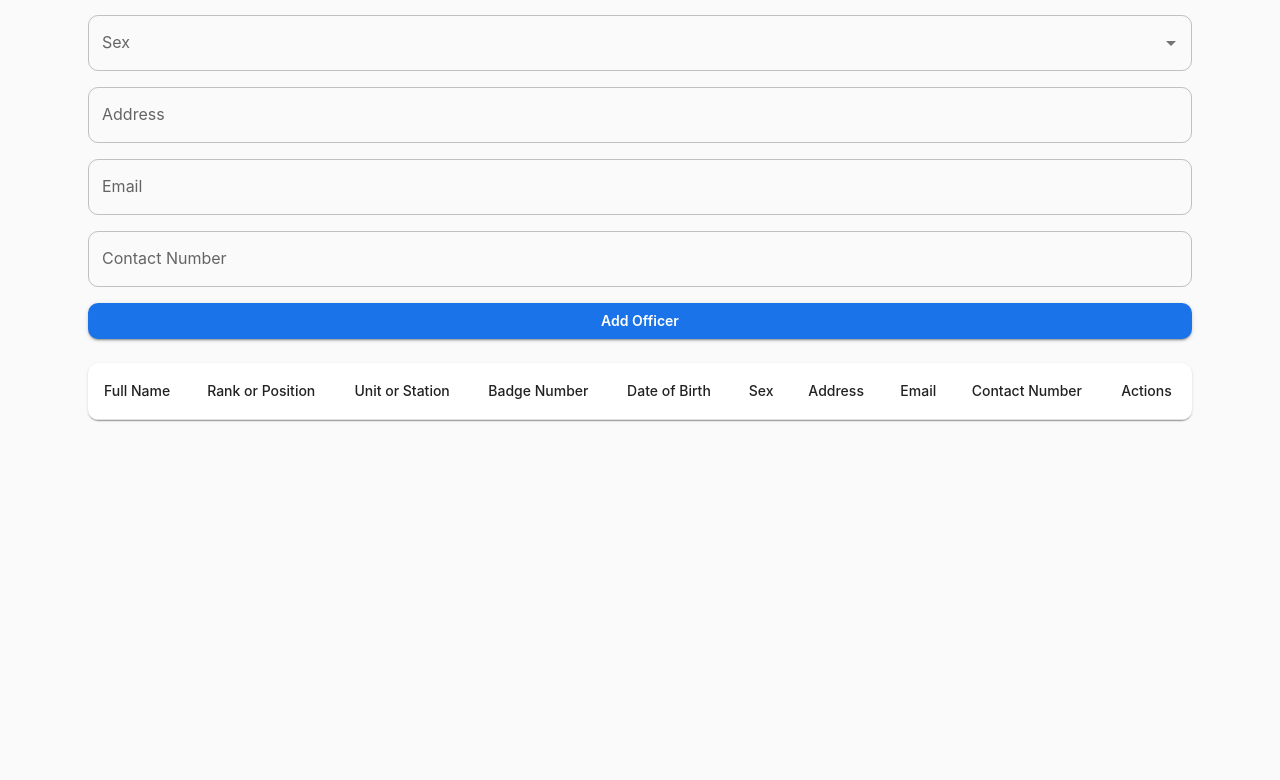
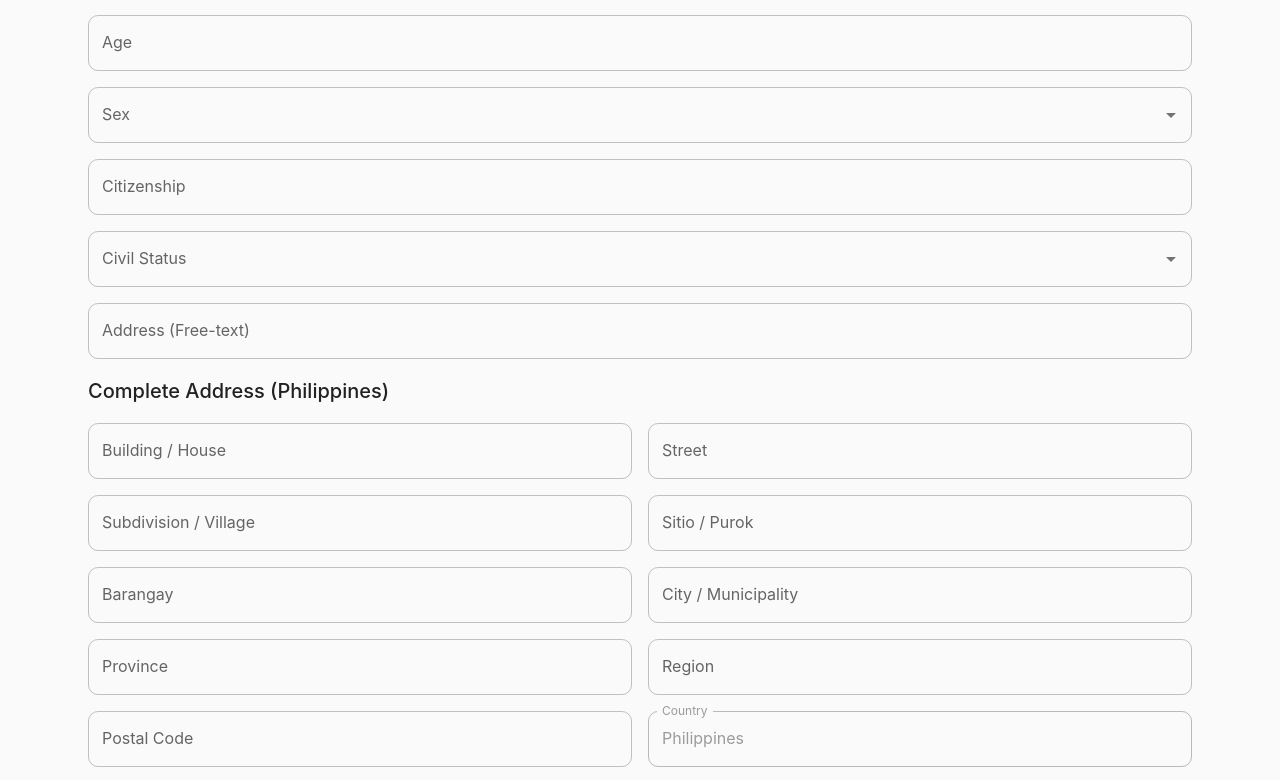
Before and after one commit to JomarMonreal/Investigation-Report-Maker, a React (Vite) app in the folder investigation-report-maker/: page /police-officer-management in a window 1280 px wide. Shown: the part 520-1300 px from the top of the page. Before the commit the page ends 996 px from the top, so only its background shows below. Built offline with nearby package versions, Linux system fonts and the light colour scheme.

Commit message:
feat: Enhance PoliceOfficerManagement with structured address fields and civil status options

```diff
--- a/investigation-report-maker/src/pages/PoliceOfficerManagement.tsx
+++ b/investigation-report-maker/src/pages/PoliceOfficerManagement.tsx
@@ -15,10 +15,10 @@ import {
   Autocomplete,
 } from "@mui/material";
 import { usePoliceOfficer } from "../hooks/usePoliceOfficer";
-import type { Officer, Sex } from "../types/CaseDatails";
+import type { Officer, Sex, CivilStatus } from "../types/CaseDatails";
 
-const ranks = [
-  // Commissioned Officers
+const ranks: string[] = [
+  // A. Current commissioned officers
   "Police General (PGEN)",
   "Police Lieutenant General (PLTGEN)",
   "Police Major General (PMGEN)",
@@ -28,20 +28,53 @@ const ranks = [
   "Police Major (PMAJ)",
   "Police Captain (PCPT)",
   "Police Lieutenant (PLT)",
-  // Non-Commissioned Officers
+
+  // B. Current non-commissioned officers
   "Police Executive Master Sergeant (PEMS)",
   "Police Chief Master Sergeant (PCMS)",
   "Police Senior Master Sergeant (PSMS)",
   "Police Master Sergeant (PMSg)",
   "Police Staff Sergeant (PSSg)",
   "Police Corporal (PCpl)",
-  "Patrolman / Patrolwoman (Pat)",
+  "Patrolman (Pat)",
+  "Patrolwoman (Pat)",
+
+  // C. Legacy non-commissioned officers (pre-RA 11279)
+  "Senior Police Officer IV (SPO4)",
+  "Senior Police Officer III (SPO3)",
+  "Senior Police Officer II (SPO2)",
+  "Senior Police Officer I (SPO1)",
+  "Police Officer III (PO3)",
+  "Police Officer II (PO2)",
+  "Police Officer I (PO1)",
 ];
 
 const sexes: Sex[] = ["Male", "Female", "Other", "Prefer Not To Say"];
 
+const civilStatuses: CivilStatus[] = [
+  "Single",
+  "Married",
+  "Widowed",
+  "Separated",
+  "Other",
+];
+
+const emptyCompleteAddress: NonNullable<Officer["completeAddress"]> = {
+  buildingOrHouse: "",
+  street: "",
+  subdivisionOrVillage: "",
+  sitioOrPurok: "",
+  barangay: "",
+  cityOrMunicipality: "",
+  province: "",
+  region: "",
+  postalCode: "",
+  country: "Philippines",
+};
+
 const PoliceOfficerManagement: React.FC = () => {
-  const { officers, addOfficer, updateOfficer, deleteOfficer } = usePoliceOfficer(); // Use context
+  const { officers, addOfficer, updateOfficer, deleteOfficer } = usePoliceOfficer();
+
   const [form, setForm] = useState<Officer>({
     fullName: "",
     rankOrPosition: "",
@@ -55,11 +88,32 @@ const PoliceOfficerManagement: React.FC = () => {
     civilStatus: undefined,
     address: "",
     email: undefined,
+    completeAddress: emptyCompleteAddress,
   });
+
   const [editingBadgeNumber, setEditingBadgeNumber] = useState<string | null>(null);
 
-  const handleInputChange = (field: keyof Officer, value: string) => {
-    setForm({ ...form, [field]: value });
+  const handleInputChange = <K extends keyof Officer>(field: K, value: Officer[K]) => {
+    setForm((prev) => ({
+      ...prev,
+      [field]: value,
+    }));
+  };
+
+  const handleCompleteAddressChange = <
+    K extends keyof NonNullable<Officer["completeAddress"]>
+  >(
+    field: K,
+    value: NonNullable<Officer["completeAddress"]>[K]
+  ) => {
+    setForm((prev) => ({
+      ...prev,
+      completeAddress: {
+        ...emptyCompleteAddress,
+        ...prev.completeAddress,
+        [field]: value,
+      },
+    }));
   };
 
   const handleAddOrUpdateOfficer = () => {
@@ -69,6 +123,7 @@ const PoliceOfficerManagement: React.FC = () => {
     } else {
       addOfficer(form);
     }
+
     setForm({
       fullName: "",
       rankOrPosition: "",
@@ -82,6 +137,7 @@ const PoliceOfficerManagement: React.FC = () => {
       civilStatus: undefined,
       address: "",
       email: undefined,
+      completeAddress: emptyCompleteAddress,
     });
   };
 
@@ -92,12 +148,14 @@ const PoliceOfficerManagement: React.FC = () => {
   const handleEditOfficer = (badgeNumber: string) => {
     const officer = officers.find((o) => o.badgeNumber === badgeNumber);
     if (officer) {
-      setForm(officer);
+      setForm({
+        ...officer,
+        completeAddress: officer.completeAddress ?? emptyCompleteAddress,
+      });
       setEditingBadgeNumber(badgeNumber);
     }
   };
 
-  // save every time officers change
   useEffect(() => {
     handleSaveToLocalStorage();
     // eslint-disable-next-line react-hooks/exhaustive-deps
@@ -116,12 +174,18 @@ const PoliceOfficerManagement: React.FC = () => {
           onChange={(e) => handleInputChange("fullName", e.target.value)}
           fullWidth
         />
+
         <Autocomplete
           options={ranks}
           value={form.rankOrPosition}
-          onChange={(_, newValue) => handleInputChange("rankOrPosition", newValue || "")}
-          renderInput={(params) => <TextField {...params} label="Rank or Position" fullWidth />}
+          onChange={(_, newValue) =>
+            handleInputChange("rankOrPosition", (newValue ?? "") as Officer["rankOrPosition"])
+          }
+          renderInput={(params) => (
+            <TextField {...params} label="Rank or Position" fullWidth />
+          )}
         />
+
         <TextField
           label="Unit or Station"
           value={form.unitOrStation}
@@ -135,39 +199,178 @@ const PoliceOfficerManagement: React.FC = () => {
           onChange={(e) => handleInputChange("badgeNumber", e.target.value)}
           fullWidth
         />
+
         <TextField
           label="Date of Birth"
           type="date"
-          value={form.dateOfBirth || ""}
-          onChange={(e) => handleInputChange("dateOfBirth", e.target.value)}
+          value={form.dateOfBirth ?? ""}
+          onChange={(e) =>
+            handleInputChange("dateOfBirth", (e.target.value || undefined) as Officer["dateOfBirth"])
+          }
           fullWidth
           InputLabelProps={{ shrink: true }}
         />
-        <Autocomplete
+
+        <TextField
+          label="Age"
+          type="number"
+          value={form.age ?? ""}
+          onChange={(e) =>
+            handleInputChange(
+              "age",
+              (e.target.value === "" ? undefined : Number(e.target.value)) as Officer["age"]
+            )
+          }
+          fullWidth
+          inputProps={{ min: 0 }}
+        />
+
+        <Autocomplete<Sex, false, false, false>
           options={sexes}
-          value={form.sex || ""}
-          onChange={(_, newValue) => handleInputChange("sex", newValue || "")}
+          value={form.sex ?? null}
+          onChange={(_, newValue) =>
+            handleInputChange("sex", (newValue ?? undefined) as Officer["sex"])
+          }
           renderInput={(params) => <TextField {...params} label="Sex" fullWidth />}
         />
+
         <TextField
-          label="Address"
+          label="Citizenship"
+          value={form.citizenship ?? ""}
+          onChange={(e) =>
+            handleInputChange("citizenship", (e.target.value || undefined) as Officer["citizenship"])
+          }
+          fullWidth
+        />
+
+        <Autocomplete<CivilStatus, false, false, false>
+          options={civilStatuses}
+          value={form.civilStatus ?? null}
+          onChange={(_, newValue) =>
+            handleInputChange("civilStatus", (newValue ?? undefined) as Officer["civilStatus"])
+          }
+          renderInput={(params) => <TextField {...params} label="Civil Status" fullWidth />}
+        />
+
+        <TextField
+          label="Address (Free-text)"
           value={form.address}
           onChange={(e) => handleInputChange("address", e.target.value)}
           fullWidth
         />
+
+        <Typography variant="h6" sx={{ mt: 2 }}>
+          Complete Address (Philippines)
+        </Typography>
+
+        <Stack direction={{ xs: "column", sm: "row" }} spacing={2}>
+          <TextField
+            label="Building / House"
+            value={form.completeAddress?.buildingOrHouse ?? ""}
+            onChange={(e) =>
+              handleCompleteAddressChange("buildingOrHouse", e.target.value)
+            }
+            fullWidth
+          />
+          <TextField
+            label="Street"
+            value={form.completeAddress?.street ?? ""}
+            onChange={(e) => handleCompleteAddressChange("street", e.target.value)}
+            fullWidth
+          />
+        </Stack>
+
+        <Stack direction={{ xs: "column", sm: "row" }} spacing={2}>
+          <TextField
+            label="Subdivision / Village"
+            value={form.completeAddress?.subdivisionOrVillage ?? ""}
+            onChange={(e) =>
+              handleCompleteAddressChange("subdivisionOrVillage", e.target.value)
+            }
+            fullWidth
+          />
+          <TextField
+            label="Sitio / Purok"
+            value={form.completeAddress?.sitioOrPurok ?? ""}
+            onChange={(e) =>
+              handleCompleteAddressChange("sitioOrPurok", e.target.value)
+            }
+            fullWidth
+          />
+        </Stack>
+
+        <Stack direction={{ xs: "column", sm: "row" }} spacing={2}>
+          <TextField
+            label="Barangay"
+            value={form.completeAddress?.barangay ?? ""}
+            onChange={(e) =>
+              handleCompleteAddressChange("barangay", e.target.value)
+            }
+            fullWidth
+          />
+          <TextField
+            label="City / Municipality"
+            value={form.completeAddress?.cityOrMunicipality ?? ""}
+            onChange={(e) =>
+              handleCompleteAddressChange("cityOrMunicipality", e.target.value)
+            }
+            fullWidth
+          />
+        </Stack>
+
+        <Stack direction={{ xs: "column", sm: "row" }} spacing={2}>
+          <TextField
+            label="Province"
+            value={form.completeAddress?.province ?? ""}
+            onChange={(e) =>
+              handleCompleteAddressChange("province", e.target.value)
+            }
+            fullWidth
+          />
+          <TextField
+            label="Region"
+            value={form.completeAddress?.region ?? ""}
+            onChange={(e) =>
+              handleCompleteAddressChange("region", e.target.value)
+            }
+            fullWidth
+          />
+        </Stack>
+
+        <Stack direction={{ xs: "column", sm: "row" }} spacing={2}>
+          <TextField
+            label="Postal Code"
+            value={form.completeAddress?.postalCode ?? ""}
+            onChange={(e) =>
+              handleCompleteAddressChange("postalCode", e.target.value)
+            }
+            fullWidth
+          />
+          <TextField
+            label="Country"
+            value={form.completeAddress?.country ?? "Philippines"}
+            disabled
+            fullWidth
+          />
+        </Stack>
+
         <TextField
           label="Email"
           type="email"
-          value={form.email || ""}
-          onChange={(e) => handleInputChange("email", e.target.value)}
+          value={form.email ?? ""}
+          onChange={(e) =>
+            handleInputChange("email", (e.target.value || undefined) as Officer["email"])
+          }
           fullWidth
         />
+
         <TextField
           label="Contact Number"
           value={form.contactNumber}
           onChange={(e) => handleInputChange("contactNumber", e.target.value)}
           fullWidth
         />
+
         <Button variant="contained" color="primary" onClick={handleAddOrUpdateOfficer}>
           {editingBadgeNumber !== null ? "Update Officer" : "Add Officer"}
         </Button>
@@ -182,23 +385,48 @@ const PoliceOfficerManagement: React.FC = () => {
               <TableCell>Unit or Station</TableCell>
               <TableCell>Badge Number</TableCell>
               <TableCell>Date of Birth</TableCell>
+              <TableCell>Age</TableCell>
               <TableCell>Sex</TableCell>
+              <TableCell>Citizenship</TableCell>
+              <TableCell>Civil Status</TableCell>
               <TableCell>Address</TableCell>
               <TableCell>Email</TableCell>
               <TableCell>Contact Number</TableCell>
               <TableCell>Actions</TableCell>
             </TableRow>
           </TableHead>
+
           <TableBody>
-            {officers.map((officer) => (
+            {officers.map((officer) => {
+              const addr = officer.completeAddress;
+              const formattedCompleteAddress = addr
+                ? [
+                    addr.buildingOrHouse,
+                    addr.street,
+                    addr.subdivisionOrVillage,
+                    addr.sitioOrPurok,
+                    addr.barangay && `Brgy. ${addr.barangay}`,
+                    addr.cityOrMunicipality,
+                    addr.province,
+                    addr.postalCode,
+                    addr.country,
+                  ]
+                    .filter(Boolean)
+                    .join(", ")
+                : officer.address;
+
+              return (
                 <TableRow key={officer.badgeNumber}>
                   <TableCell>{officer.fullName}</TableCell>
                   <TableCell>{officer.rankOrPosition}</TableCell>
                   <TableCell>{officer.unitOrStation}</TableCell>
                   <TableCell>{officer.badgeNumber}</TableCell>
                   <TableCell>{officer.dateOfBirth || "N/A"}</TableCell>
+                  <TableCell>{officer.age ?? "N/A"}</TableCell>
                   <TableCell>{officer.sex || "N/A"}</TableCell>
-                <TableCell>{officer.address}</TableCell>
+                  <TableCell>{officer.citizenship || "N/A"}</TableCell>
+                  <TableCell>{officer.civilStatus || "N/A"}</TableCell>
+                  <TableCell>{formattedCompleteAddress}</TableCell>
                   <TableCell>{officer.email || "N/A"}</TableCell>
                   <TableCell>{officer.contactNumber}</TableCell>
                   <TableCell align="center">
@@ -206,7 +434,7 @@ const PoliceOfficerManagement: React.FC = () => {
                       variant="outlined"
                       color="primary"
                       onClick={() => handleEditOfficer(officer.badgeNumber)}
-                    sx={{ width: '100%'}}
+                      sx={{ width: "100%" }}
                     >
                       Edit
                     </Button>
@@ -214,13 +442,14 @@ const PoliceOfficerManagement: React.FC = () => {
                       variant="outlined"
                       color="error"
                       onClick={() => deleteOfficer(officer.badgeNumber)}
-                    sx={{ width: '100%'}}
+                      sx={{ width: "100%", mt: 0.5 }}
                     >
                       Delete
                     </Button>
                   </TableCell>
                 </TableRow>
-            ))}
+              );
+            })}
           </TableBody>
         </Table>
       </TableContainer>
```
Also changed, not shown: investigation-report-maker/src/types/CaseDatails.ts (+70 -0 lines). Lines whose indentation alone changed are shown as unchanged.
